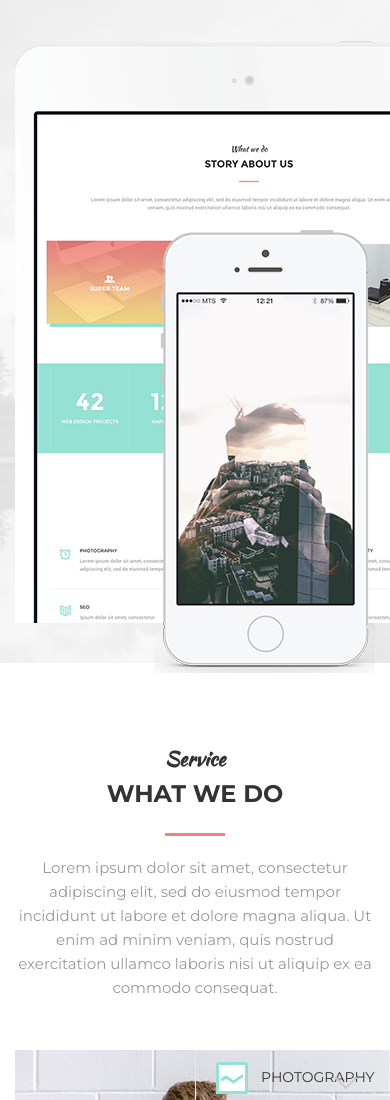
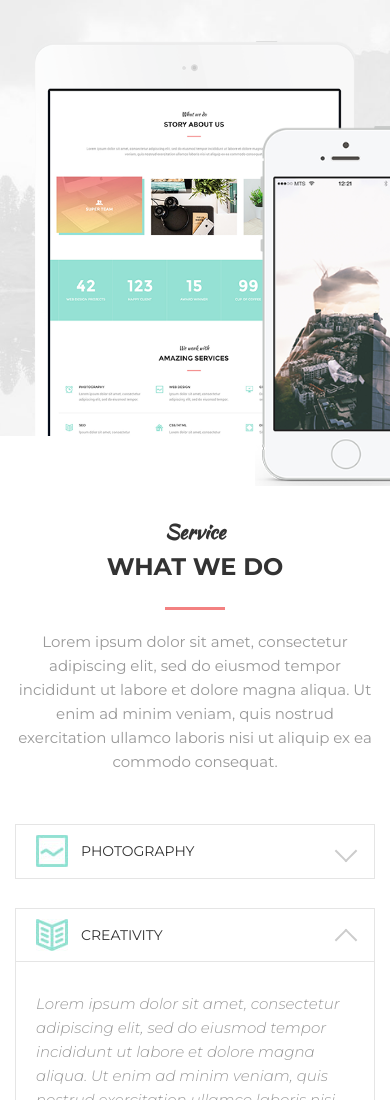
Before and after one commit to chernetskiy-ivan/MoGo, a plain HTML site: page index.html in a window 390 px wide. Shown: the part 3840-4940 px from the top of the page. Drawn offline with Linux system fonts and the light colour scheme.

Commit message:
make DEVICES and WeDo adaptive

```diff
--- a/assets/css/style.css
+++ b/assets/css/style.css
@@ -463,6 +463,8 @@ hr{
 
 .devices__item{
     display: block;
+    max-width: 100%;
+    height: auto;
 }
 
 .devices__item--iphone{
@@ -477,10 +479,19 @@ hr{
 
 .wedo{
     display: flex;
+    flex-wrap: wrap;
+    margin: 0 -15px;
 }
 
 .wedo__item{
     width: 50%;
+    padding: 0 15px;
+}
+
+.wedo__img{
+    display: block;
+    max-width: 100%;
+    height: auto;
 }
 
 /* Accordion */
@@ -1189,6 +1200,13 @@ FOCUS*/
     .services__item--border{
         border-bottom: 0;
     }
+    /*wedo*/
+    .wedo__img{
+        display: none;
+    }
+    .wedo__item{
+        width: 100%;
+    }
 }
 
 @media (max-width: 770px){
@@ -1201,6 +1219,10 @@ FOCUS*/
     /*Section*/
     .section{
         padding: 40px 0;
+    }
+
+    .section--devices{
+        padding-bottom: 0;
     }
 
     /*Card*/
@@ -1279,4 +1301,14 @@ FOCUS*/
     .stat__count{
         font-size: 52px;
     }
+
+    /*Devices*/
+    .devices{
+        max-width: 320px;
+    }
+    .devices__item--iphone{
+        width: 180px;
+        bottom: -50px;
+        right: -80px;
+    }
 }
--- a/index.html
+++ b/index.html
@@ -237,7 +237,7 @@
 
                 <div class="wedo">
                     <div class="wedo__item">
-                        <img src="assets/img/images/images/pic.jpg">
+                        <img class="wedo__img" src="assets/img/images/images/pic.jpg">
                     </div>
                     <div class="wedo__item">
                         <div class="accordion">
```
